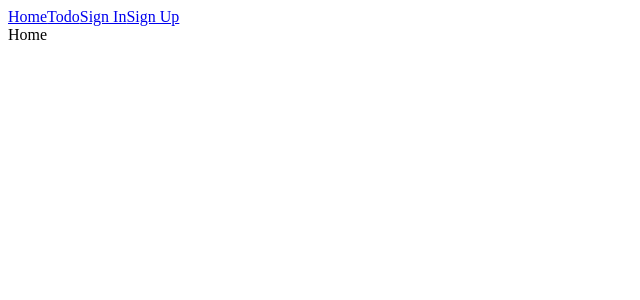
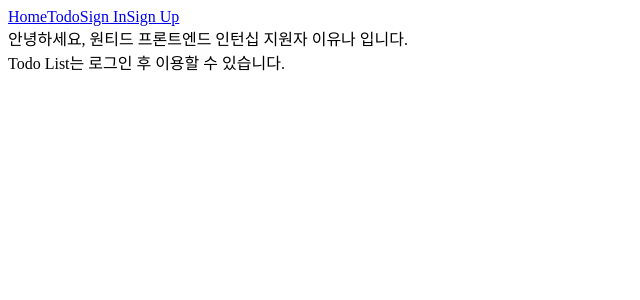
Before and after one commit to lyn94/wanted-pre-onboarding-frontend, a React (Create React App) app: page / in a window 1280 px wide. Shown: the top 300 px of the page, without its empty margins (0-640 px from the left). Built offline with nearby package versions, Linux system fonts and the light colour scheme.

Commit message:
feat: 메인홈 컴포넌트 정리

```diff
--- a/src/pages/Home.js
+++ b/src/pages/Home.js
@@ -1,7 +1,13 @@
 import React from "react";
 
 const Home = () => {
-  return <div>Home</div>;
+  return (
+    <div>
+      <div>안녕하세요, 원티드 프론트엔드 인턴십 지원자 이유나 입니다.</div>
+      <div>Todo List는 로그인 후 이용할 수 있습니다.</div>
+    </div>
+  )
+
 };
 
 export default Home;
```
